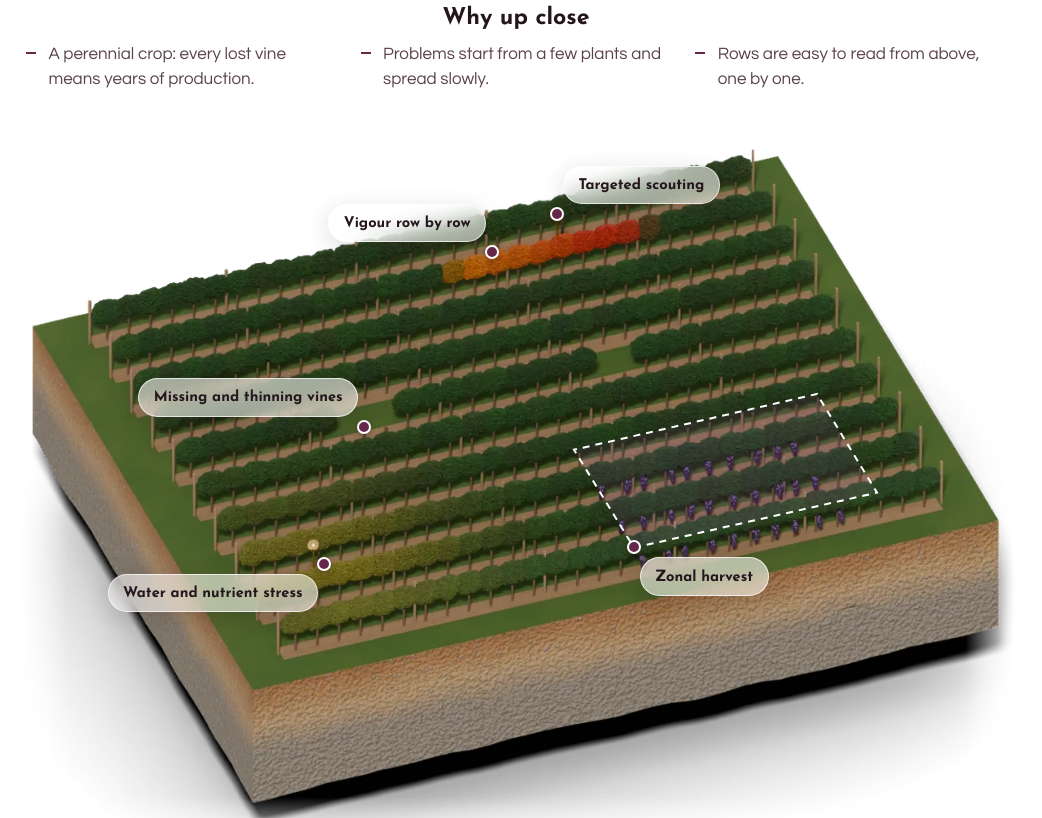
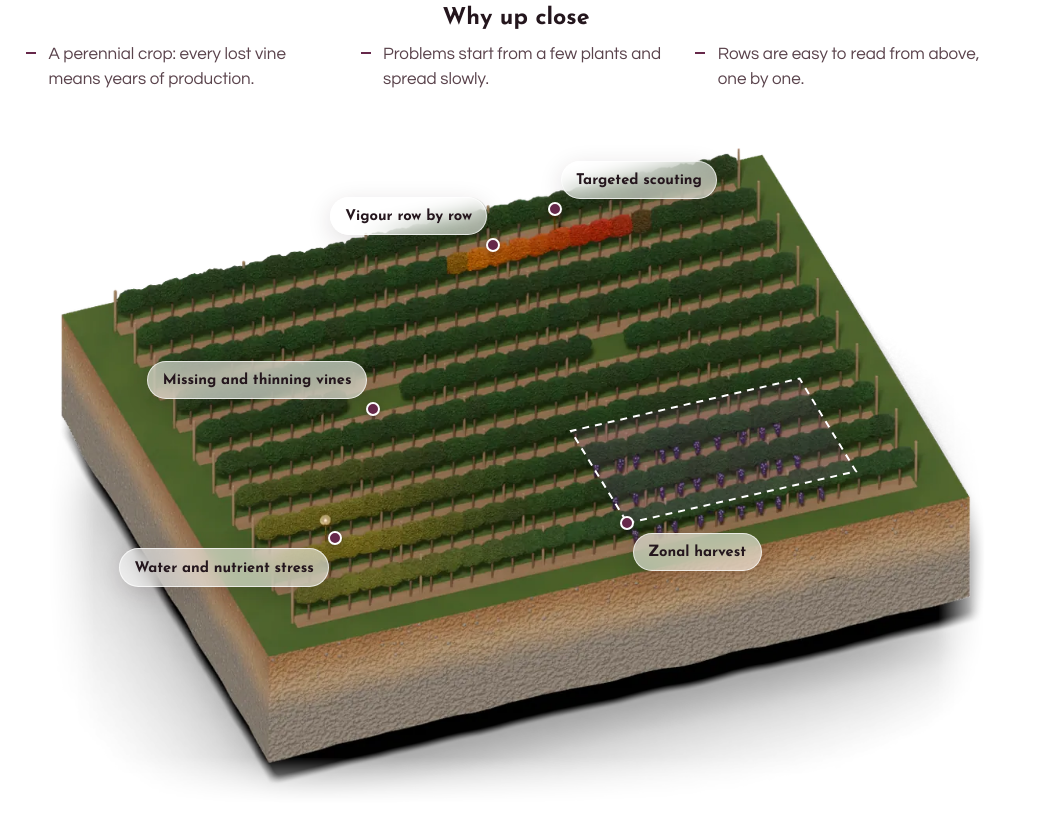
Before and after one commit to fmferru/fitosat-sito, a plain HTML site: page en/index.html in a window 1280 px wide. Shown: the part 5893-6711 px from the top of the page, without its empty margins (124-1166 px from the left). Drawn offline with Linux system fonts and the light colour scheme.

Commit message:
Sezione vite: l'illustrazione si adatta all'altezza dello schermo
Co-Authored-By: Claude Opus 5.5 <noreply@anthropic.com>
Claude-Session: https://claude.ai/code/session_015YeFeW1Lw6a7WCiQeNdYV6

```diff
--- a/en/index.html
+++ b/en/index.html
@@ -768,7 +768,7 @@
   .vine-why h3 { text-align: center; }
   .vine-points { grid-template-columns: repeat(3, 1fr); gap: 1.5rem; }
   .vine-points li { text-wrap: pretty; }
-  .vine-fig { position: relative; max-width: 1000px; margin: 2.5rem auto 0; }
+  .vine-fig { position: relative; max-width: min(1000px, calc((100vh - 8rem) * 1.4)); max-width: min(1000px, calc((100svh - 8rem) * 1.4)); margin: 2.5rem auto 0; }
   .vine-fig img { display: block; width: 100%; height: auto; }
   .vine-fig .vine-uses { position: absolute; inset: 0; margin: 0; padding: 0; display: block; pointer-events: none; }
   .vine-fig .vine-uses li { position: absolute; left: var(--x); top: var(--y); width: 0; height: 0; padding: 0; background: none; border: 0; border-radius: 0; box-shadow: none; }
```
Also changed, not shown: index.html (+1 -1 lines).
